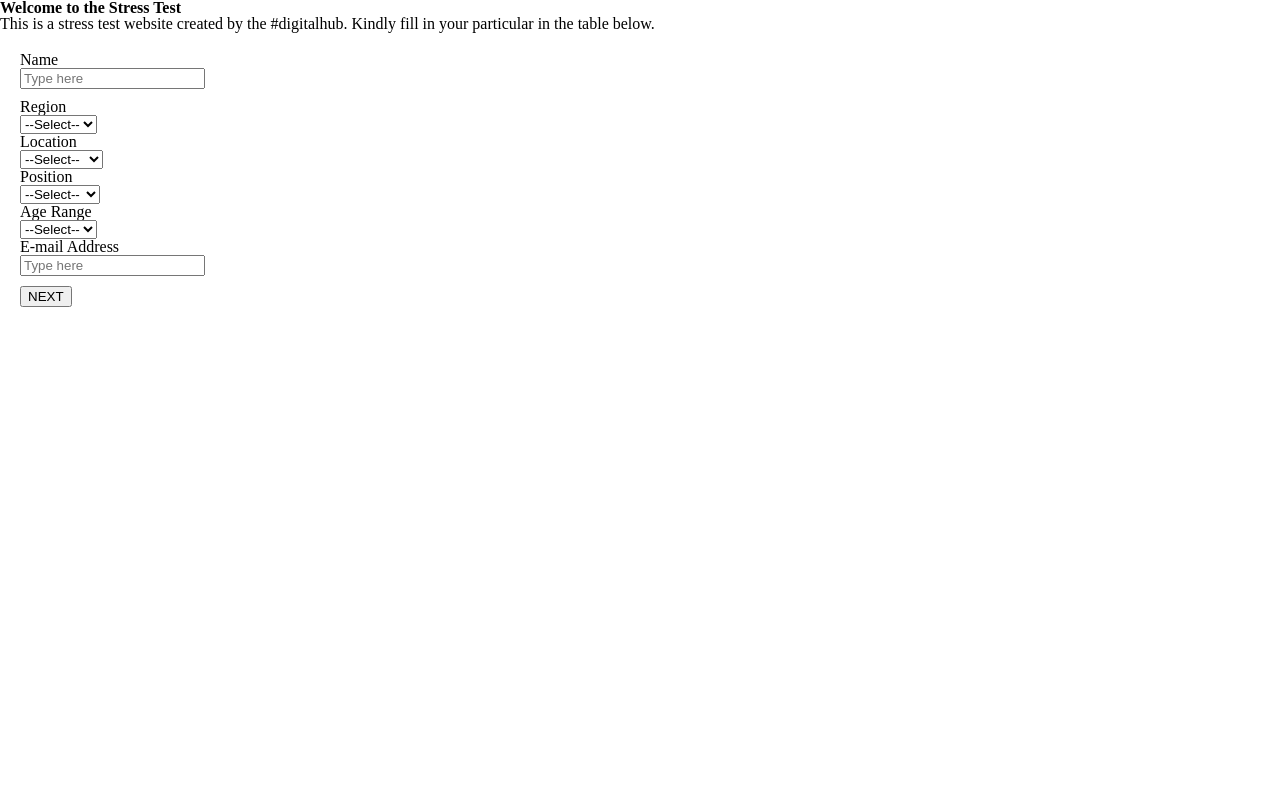
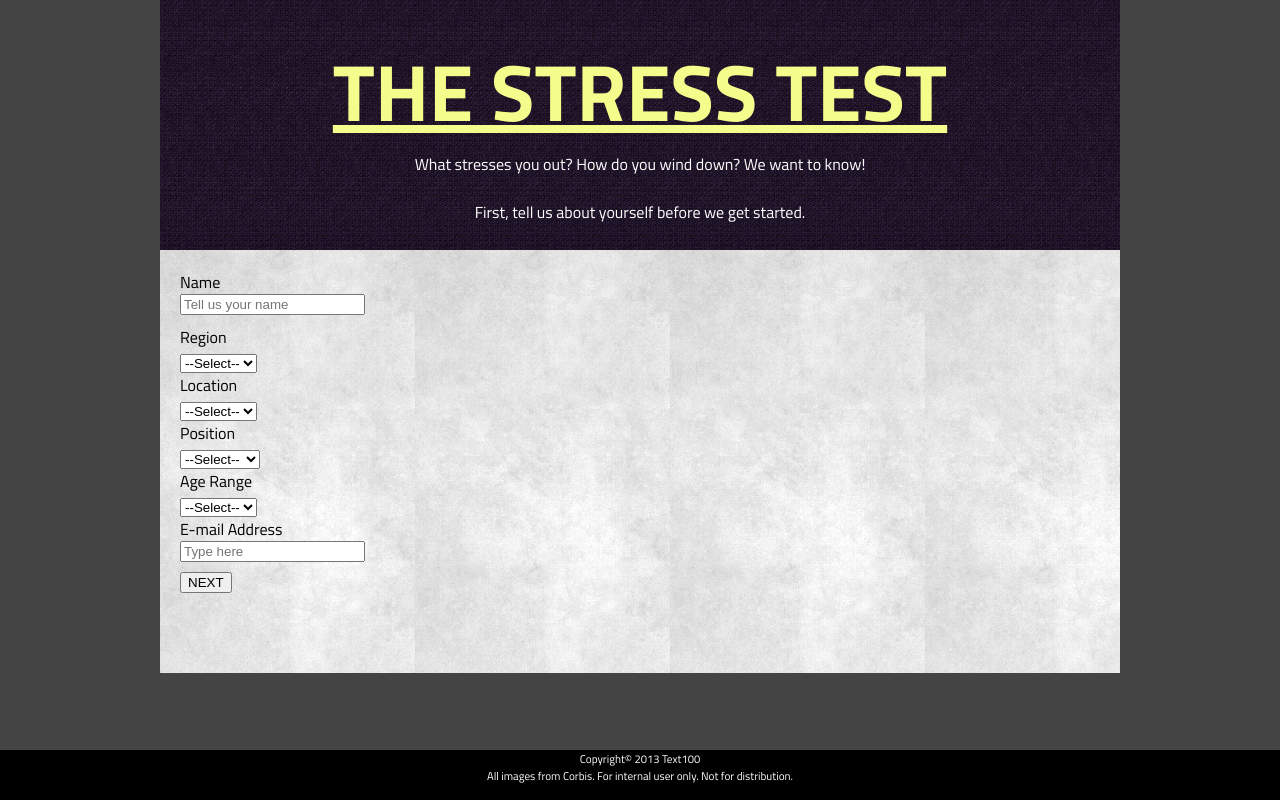
Before and after one commit to zoe285/stresstest, a PHP site: page / in a window 1280 px wide. Run offline with PHP 8.4, Linux system fonts and the light colour scheme.

Commit message:
First page design
- changed design
- added header
- added footer

```diff
--- a/css/style.css
+++ b/css/style.css
@@ -1,6 +1,18 @@
-form{
+@import url(http://fonts.googleapis.com/css?family=Titillium+Web:400,700);
+
+html, body {
+	height: 100%;
+}
+body {
+	font: 16px "Titillium Web", sans-serif;
+	background-color: #444;
+}
+h1 {
+	font-size: 3em;
+}
+form {
 	display: block;
-	margin: 20px;
+	padding: 20px;
 }
 label, input {
 	display: block;
@@ -8,3 +20,40 @@ label, input {
 input {
 	margin-bottom: 10px;
 }
+
+.wrapper {
+	width: 960px;
+	margin: 0 auto;
+	min-height: 100%;
+}
+.header {
+	width: 100%;
+	height: 250px;
+	margin: 0 auto;
+	text-align: center;
+	color: #fff;
+	background: url(../images/header-bg.png) repeat;
+}
+.header h1 {
+	color: #f4fc8c;
+	padding-top: 30px;
+	font-size: 5em;
+	text-transform: uppercase;
+	text-decoration: underline;
+}
+.content {
+	background: url(../images/bg.jpg) repeat;
+	overflow: auto;
+	padding-bottom: 50px;
+}
+.footer {
+	background-color: #000;
+	color: #fff;
+	margin-top: -50px;
+	height: 50px;
+	position: relative;
+	clear: both;
+
+	font-size: 0.7em;
+	text-align: center;
+}
--- a/index.php
+++ b/index.php
@@ -8,15 +8,18 @@
 	<script src="http://code.jquery.com/jquery-latest.js" type="text/javascript"></script>
 </head>
 <body>
-	<div class="header"></div>
+	<div class="wrapper">
+		<div class="header">
+			<h1>The Stress Test</h1>
+			<p>What stresses you out? How do you wind down? We want to know!</p>
+			<br>
+			<p>First, tell us about yourself before we get started.</p>
+		</div>
 
-	<div class="welcome">
-		<h1>Welcome to the Stress Test</h1>
-		<p> This is a stress test website created by the #digitalhub. Kindly fill in your particular in the table below.</p>
-		<div class="wrap">
-			<form>
+		<div class="content">
+			<form method="post" action="">
 				<label>Name</label>
-				<input name="name" placeholder="Type here">
+				<input name="name" placeholder="Tell us your name">
 				<label>Region</label>
 				<select>
 					<option>--Select--</option>
@@ -27,8 +30,6 @@
 				<label>Location</label>
 				<select>
 					<option>--Select--</option>
-					<option value="Malaysia">Malaysia</option>
-					<option value="Singapore">Singapore</option>
 				</select>
 				<label>Position</label>
 				<select>
@@ -45,8 +46,14 @@
 				<label>E-mail Address</label>
 				<input name="email" type="email" placeholder="Type here">
 				<input id="submit" name="submit" type="submit" value="NEXT">
-			</form></div>
+			</form>
 		</div>
+	</div>
 
-	</body>
-	</html>
+	<div class="footer">
+		<p>Copyright© 2013 Text100</p>
+		<p>All images from Corbis. For internal user only. Not for distribution.</p>
+	</div>
+
+</body>
+</html>
```
Also changed, not shown: images/bg.jpg (added), images/font.png (added), images/header-bg.png (added), js/jscript.js (added).
